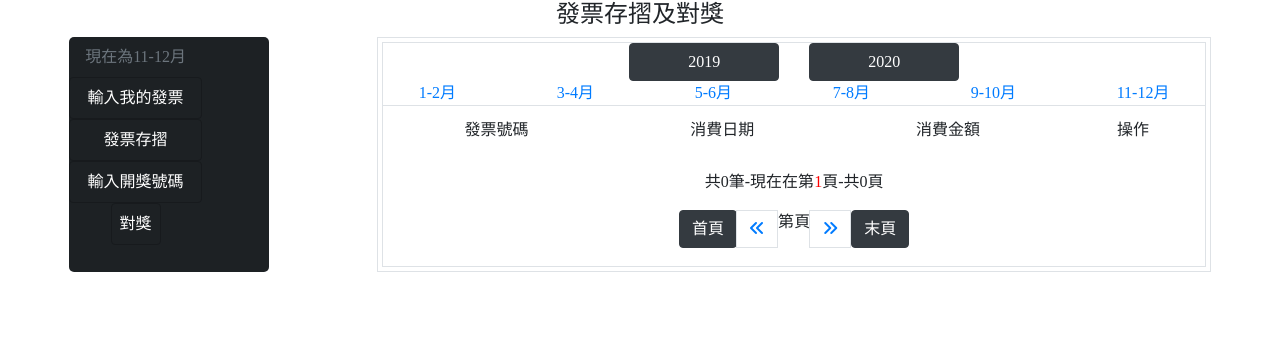
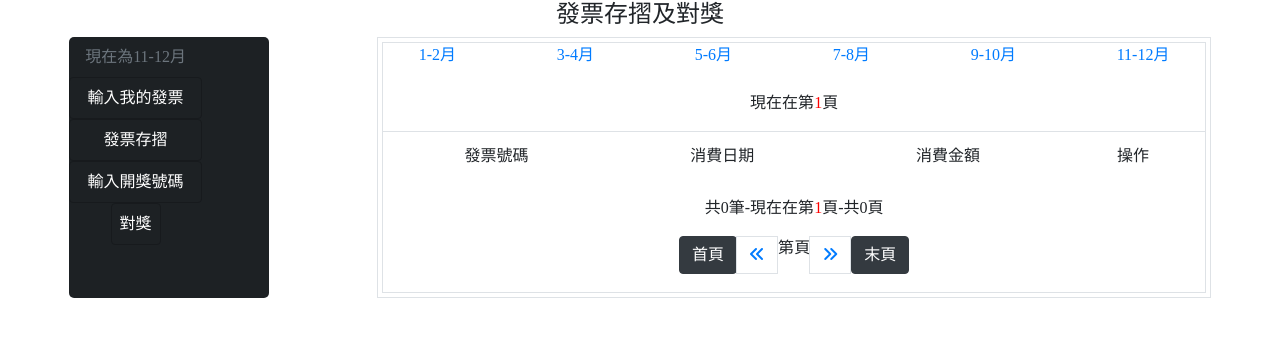
Before and after one commit to wdaweb/invoice-Winnie086, a PHP site: page /?do=invoice_list in a window 1280 px wide. Shown: the top 337 px of the page. Run offline with PHP 8.4, Linux system fonts and the light colour scheme; data that the repository does not hold is empty; some libraries are stand-ins or nearby versions.

Commit message:
在首列顯示現在在第幾頁

```diff
--- a/invoice_list.php
+++ b/invoice_list.php
@@ -54,16 +54,6 @@ if(($thisPage+1)>=$pages){
 ?>
 
 
-    <div class="row justify-content-around align-items-center">
-    <form class="d-flex" action="?" method="GET">
-    <input type="hidden" name="do" value="invoice_list">
-    <div class="col-6"><input type="submit" style="width:150px" class="btn btn-dark" value="<?=$year-1;?>"></div>
-    <div class="col-6"><input type="submit" style="width:150px" class="btn btn-dark" value="<?=$year;?>">
-
-    </div>
-    <!-- <div class="col-6"><input type="number" placeholder="請輸入去/今年" name="year" style="width:170px" min="<?=$year-1;?>" max="<?=$year;?>" step="1" value="<?=date("Y");?>"></div> -->
-    </form>
-    </div>
 
 
     <div class="row justify-content-around" style="list-style-type:none;paddin:0">
@@ -74,6 +64,14 @@ if(($thisPage+1)>=$pages){
     <li><a href="?do=invoice_list&year=<?=$year;?>&period=5">9-10月</a></li>
     <li><a href="?do=invoice_list&year=<?=$year;?>&period=6">11-12月</a></li>
     </div>
+
+<br>
+
+    <ul class="pagination justify-content-center">
+    <li>現在在第<span style="color:red"><?=$page;?></span>頁</li>
+    </ul>
+
+
 
 <table class="table text-center">
     <tr>
@@ -112,10 +110,10 @@ if(($thisPage+1)>=$pages){
 
 </table>
 
+<ul class="pagination justify-content-center">
+    <li>共<?=$data_nums[0];?>筆-現在在第<span style="color:red"><?=$page;?></span>頁-共<?=$pages;?>頁</li>
+    </ul>
 
-  <ul class="pagination justify-content-center">
- <li>共<?=$data_nums[0];?>筆-現在在第<span style="color:red"><?=$page;?></span>頁-共<?=$pages;?>頁</li>
-</ul>
 
 <nav>
   <ul class="pagination justify-content-center">
```
